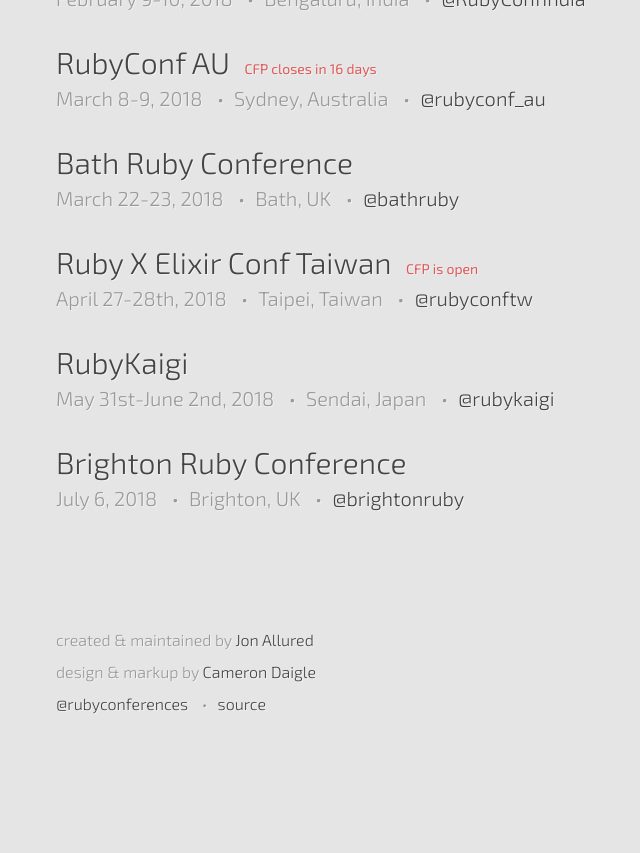
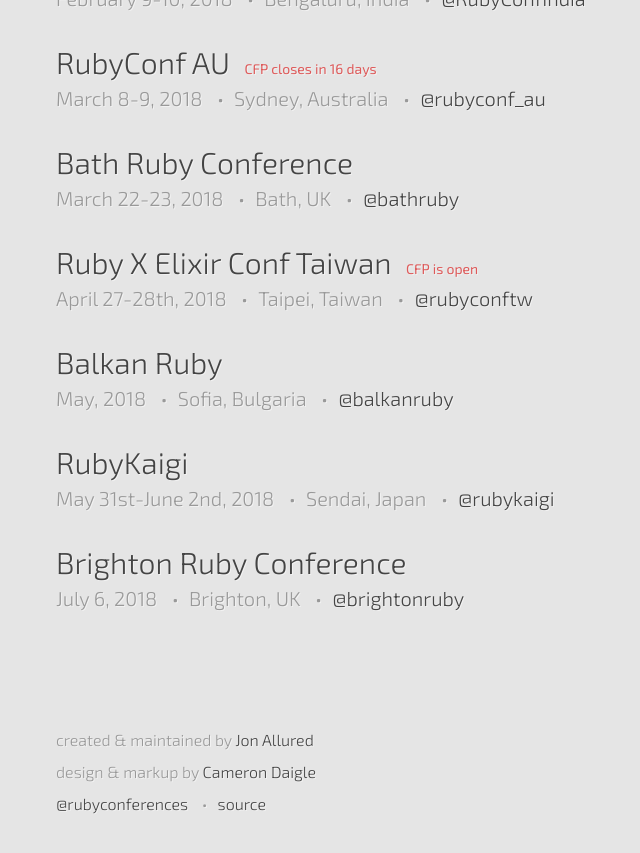
Before and after one commit to ruby-conferences/ruby-conferences.github.io, a Jekyll site: the page built from index.html, in a window 1280 px wide and 900 px high, scrolled down 1518 px. Shown: the top 853 px of the window, without its empty margins (184-824 px from the left). Built offline with Jekyll 4.4.1, drawn with Linux system fonts in a browser that asks for light colours; before the commit the page ends 2318 px from its top, so only the background shows below that.

Commit message:
Add Balkan Ruby conference

```diff
--- a/_data/current.yml
+++ b/_data/current.yml
@@ -87,6 +87,12 @@
   twitter: rubyconftw
   cfp_phrase: CFP is open
 
+- name: Balkan Ruby
+  location: Sofia, Bulgaria
+  dates: "May, 2018"
+  url: http://balkanruby.com/
+  twitter: balkanruby
+
 - name: RubyKaigi
   location: Sendai, Japan
   dates: "May 31st-June 2nd, 2018"
```
